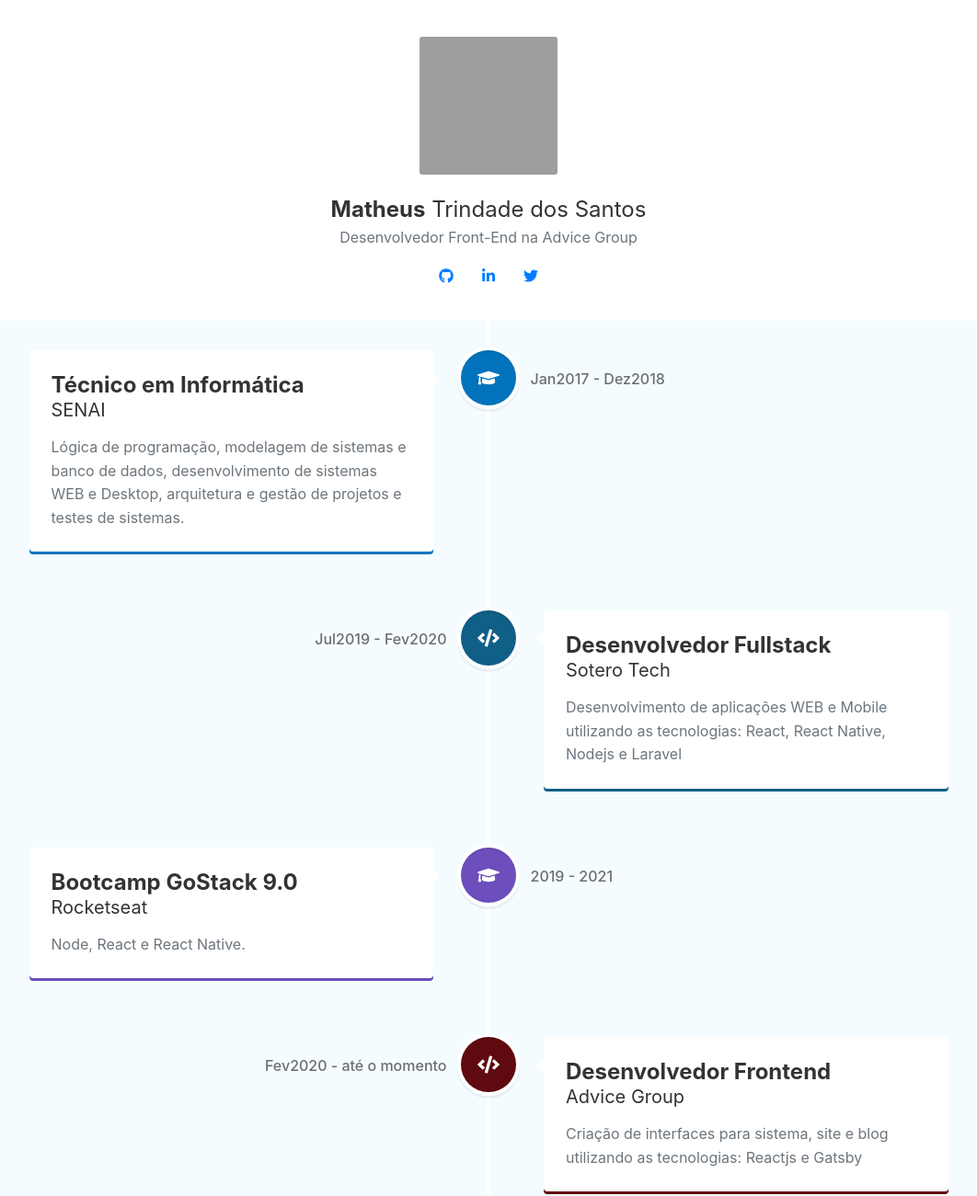
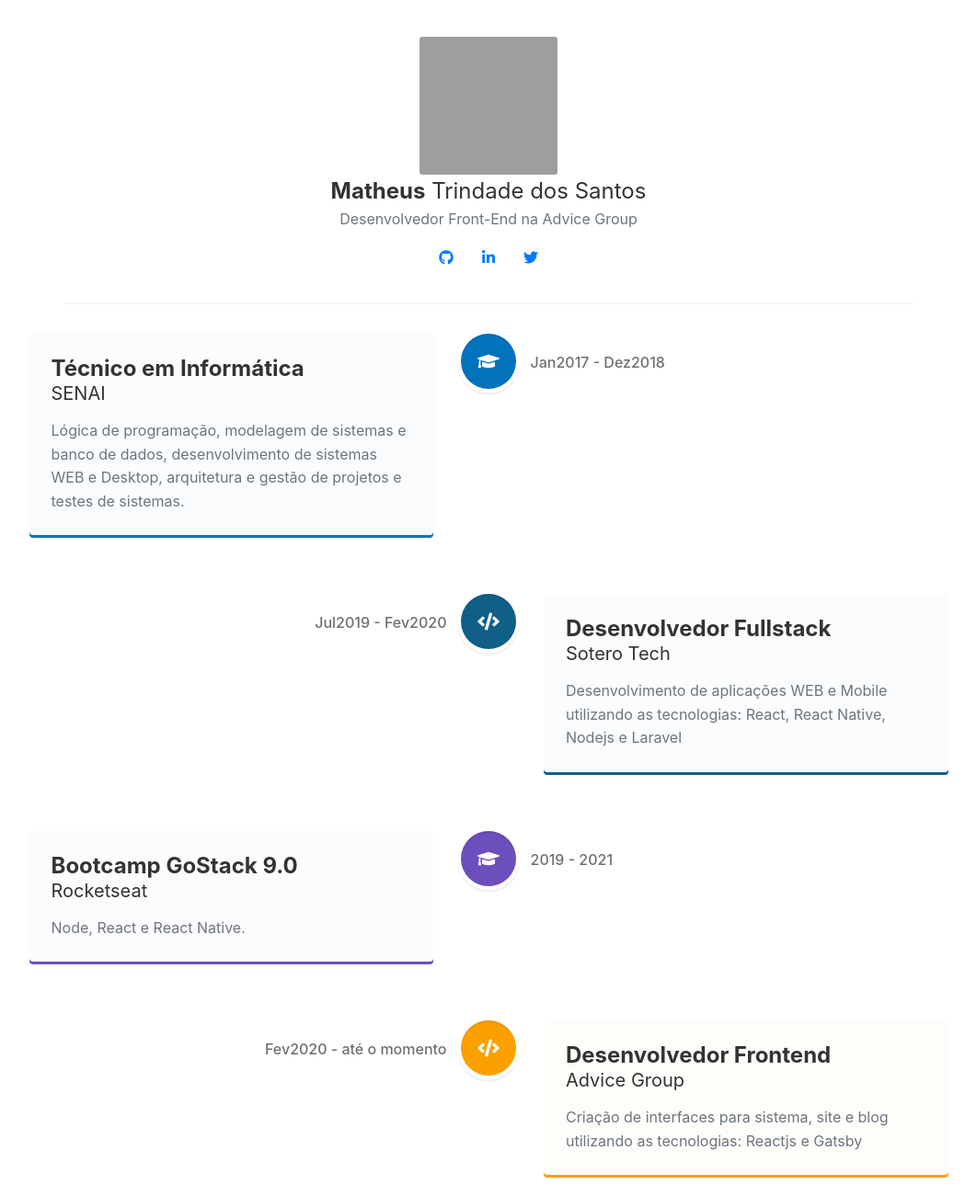
Before and after one commit to trndd/meu-portfolio, a Gatsby site: page / in a window 1280 px wide. Shown: the whole page at 92% size, without its empty margins (109-1171 px from the left). Built offline with nearby package versions, Linux system fonts and the light colour scheme; Gatsby itself is replaced by a stand-in of ours; grey boxes are pictures that could not be loaded.

Commit message:
Ajustes nas cores

```diff
--- a/package.json
+++ b/package.json
@@ -7,6 +7,7 @@
   "dependencies": {
     "babel-plugin-styled-components": "^1.10.7",
     "bootstrap": "^4.4.1",
+    "chroma-js": "^2.1.0",
     "gatsby": "^2.19.7",
     "gatsby-image": "^2.2.39",
     "gatsby-plugin-manifest": "^2.2.39",
@@ -20,8 +21,10 @@
     "react": "^16.12.0",
     "react-bootstrap": "^1.0.0-beta.17",
     "react-dom": "^16.12.0",
+    "react-element-flying": "^1.0.2",
     "react-helmet": "^5.2.1",
     "react-icons": "^3.9.0",
+    "react-reveal": "^1.2.2",
     "react-vertical-timeline-component": "^2.5.0",
     "styled-components": "^5.0.1"
   },
--- a/src/components/Timeline/index.js
+++ b/src/components/Timeline/index.js
@@ -1,17 +1,14 @@
 import React from "react"
-import {
-  VerticalTimeline,
-  VerticalTimelineElement,
-} from "react-vertical-timeline-component"
+import { VerticalTimelineElement } from "react-vertical-timeline-component"
 import "react-vertical-timeline-component/style.min.css"
-import { FaGraduationCap } from "react-icons/fa"
+import chroma from "chroma-js"
 
 export default function Timeline({ item }) {
   return (
     <VerticalTimelineElement
       className="vertical-timeline-element--work"
       contentStyle={{
-        background: "white",
+        background: chroma(item.color).alpha(0.02),
         color: "#333",
         boxShadow: `0 3px 0 ${item.color}`,
       }}
--- a/src/components/layout.js
+++ b/src/components/layout.js
@@ -7,19 +7,8 @@
 
 import React from "react"
 import PropTypes from "prop-types"
-import { useStaticQuery, graphql } from "gatsby"
 
 const Layout = ({ children }) => {
-  const data = useStaticQuery(graphql`
-    query SiteTitleQuery {
-      site {
-        siteMetadata {
-          title
-        }
-      }
-    }
-  `)
-
   return (
     <>
       <div
--- a/src/data/curriculo.js
+++ b/src/data/curriculo.js
@@ -34,6 +34,6 @@ export default [
     desc: "Criação de interfaces para sistema, site e blog utilizando as tecnologias: Reactjs e Gatsby",
     date: "Fev2020 - até o momento",
     icon: <FaCode />,
-    color: "#5f0a0e",
+    color: "#fca000",
   },
 ]
--- a/src/pages/index.js
+++ b/src/pages/index.js
@@ -3,7 +3,9 @@ import styled from "styled-components"
 import { Container } from "react-bootstrap"
 import { FaGithub, FaLinkedinIn, FaTwitter } from "react-icons/fa"
 import { VerticalTimeline } from "react-vertical-timeline-component"
+import Fade from "react-reveal/Fade"
 
+import profileImage from "../images/eu.png"
 import TimelineItem from "../components/Timeline"
 import Layout from "../components/layout"
 import SEO from "../components/seo"
@@ -15,24 +17,35 @@ export default function Main() {
       <Layout>
         <SEO title="Bem vindo" />
         <Header className="d-flex justify-content-center align-items-center">
-          <ProfileImage src="https://imgur.com/4W8vZDS.png" />
+          <Fade big>
+            <ProfileImage src={profileImage} />
+          </Fade>
+          <Fade big>
             <Name>
               <b>Matheus</b> Trindade dos Santos
             </Name>
+          </Fade>
+          <Fade big>
             <Desc className="text-muted">
               Desenvolvedor Front-End na Advice Group
             </Desc>
+          </Fade>
+          <Fade big>
             <Social>
               <IconArea href="https://github.com/trndd" target="_blank">
                 <FaGithub />
               </IconArea>
-            <IconArea href="https://www.linkedin.com/in/trndd/" target="_blank">
+              <IconArea
+                href="https://www.linkedin.com/in/trndd/"
+                target="_blank"
+              >
                 <FaLinkedinIn />
               </IconArea>
               <IconArea href="https://twitter.com/trnddev" target="_blank">
                 <FaTwitter />
               </IconArea>
             </Social>
+          </Fade>
         </Header>
       </Layout>
       <Body>
@@ -52,7 +65,7 @@ const Header = styled.div`
   min-height: 35vh;
   padding: 40px 0px;
   border-bottom: 1px solid #f5f5f5;
-  margin-bottom: -25px;
+  margin-bottom: -23px;
 
   display: flex;
   justify-content: center;
@@ -85,5 +98,5 @@ const IconArea = styled.a`
 `
 
 const Body = styled.div`
-  background: #f4fcff;
+  background: white;
 `
```
Also changed, not shown: 2 other files. Lines whose indentation alone changed are shown as unchanged.
